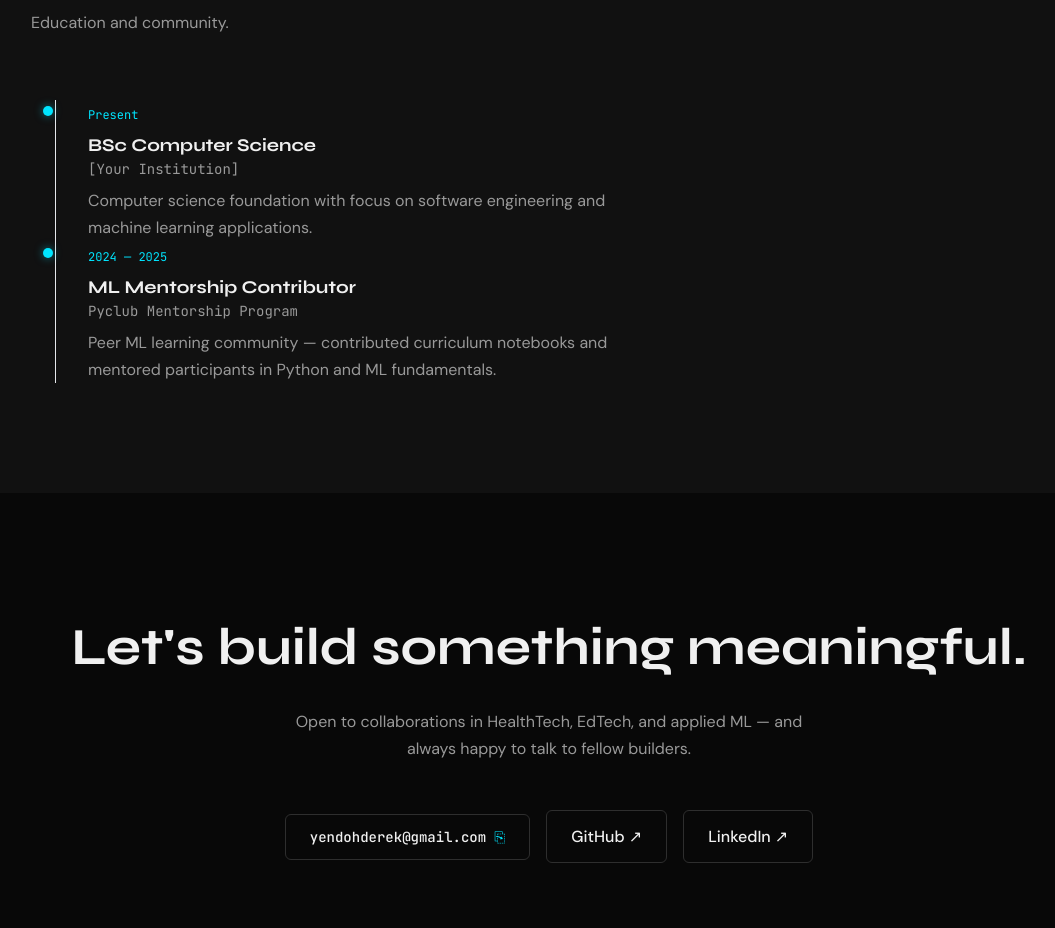
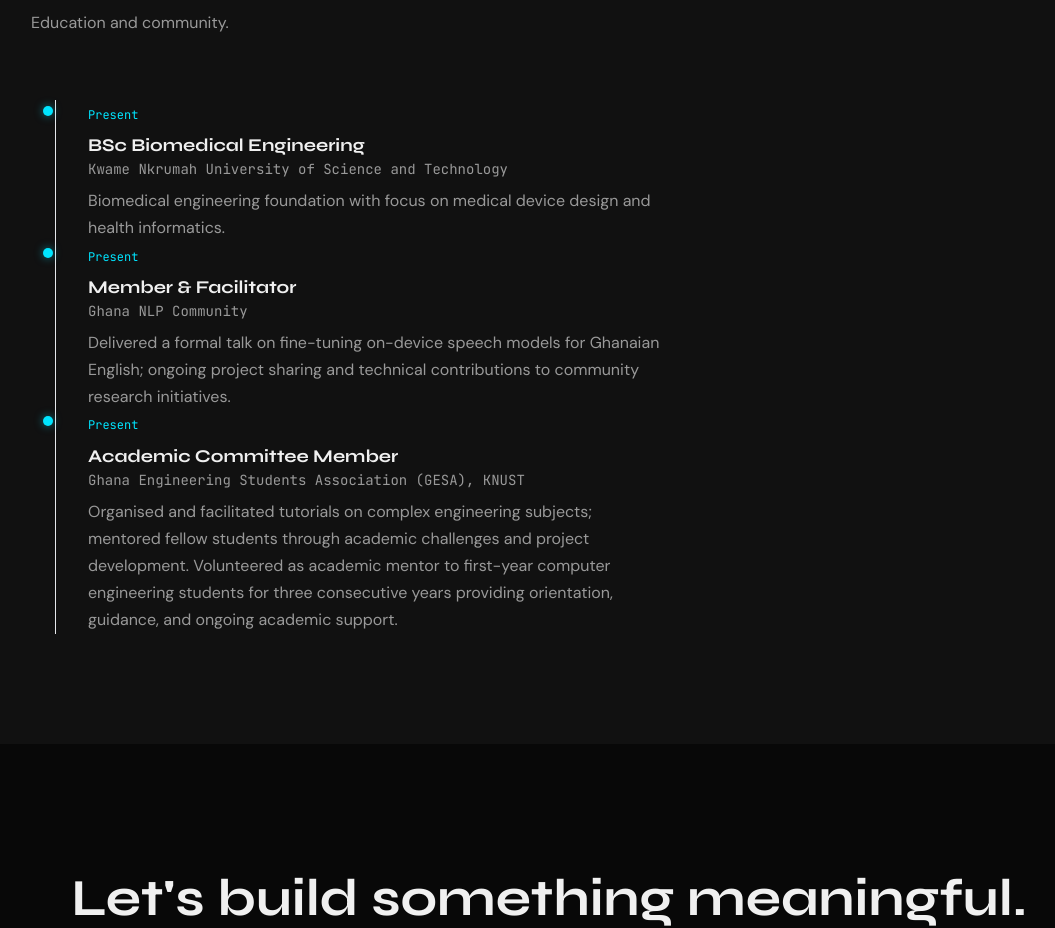
Before and after one commit to Yendoh-Derek/Yendoh-Derek.github.io, a Next.js app: page / in a window 1280 px wide. Shown: the part 3840-4768 px from the top of the page, without its empty margins (91-1146 px from the left). Built offline with nearby package versions, Linux system fonts and the light colour scheme.

Commit message:
Update experience section with new experiences

```diff
--- a/src/content/experience.ts
+++ b/src/content/experience.ts
@@ -8,16 +8,23 @@ export type ExperienceEntry = {
 export const experience: ExperienceEntry[] = [
   {
     period: "Present",
-    title: "BSc Computer Science",
-    organization: "[Your Institution]",
+    title: "BSc Biomedical Engineering",
+    organization: "Kwame Nkrumah University of Science and Technology",
     description:
-      "Computer science foundation with focus on software engineering and machine learning applications.",
+      "Biomedical engineering foundation with focus on medical device design and health informatics.",
   },
   {
-    period: "2024 — 2025",
-    title: "ML Mentorship Contributor",
-    organization: "Pyclub Mentorship Program",
+    period: "Present",
+    title: "Member & Facilitator",
+    organization: "Ghana NLP Community",
     description:
-      "Peer ML learning community — contributed curriculum notebooks and mentored participants in Python and ML fundamentals.",
+      "Delivered a formal talk on fine-tuning on-device speech models for Ghanaian English; ongoing project sharing and technical contributions to community research initiatives.",
+  },
+  {
+    period: "Present",
+    title: "Academic Committee Member",
+    organization: "Ghana Engineering Students Association (GESA), KNUST",
+    description:
+      "Organised and facilitated tutorials on complex engineering subjects; mentored fellow students through academic challenges and project development. Volunteered as academic mentor to first-year computer engineering students for three consecutive years providing orientation, guidance, and ongoing academic support.",
   },
 ];
```
Also changed, not shown: 1 other file (tests, documents, lock files or other folders).
